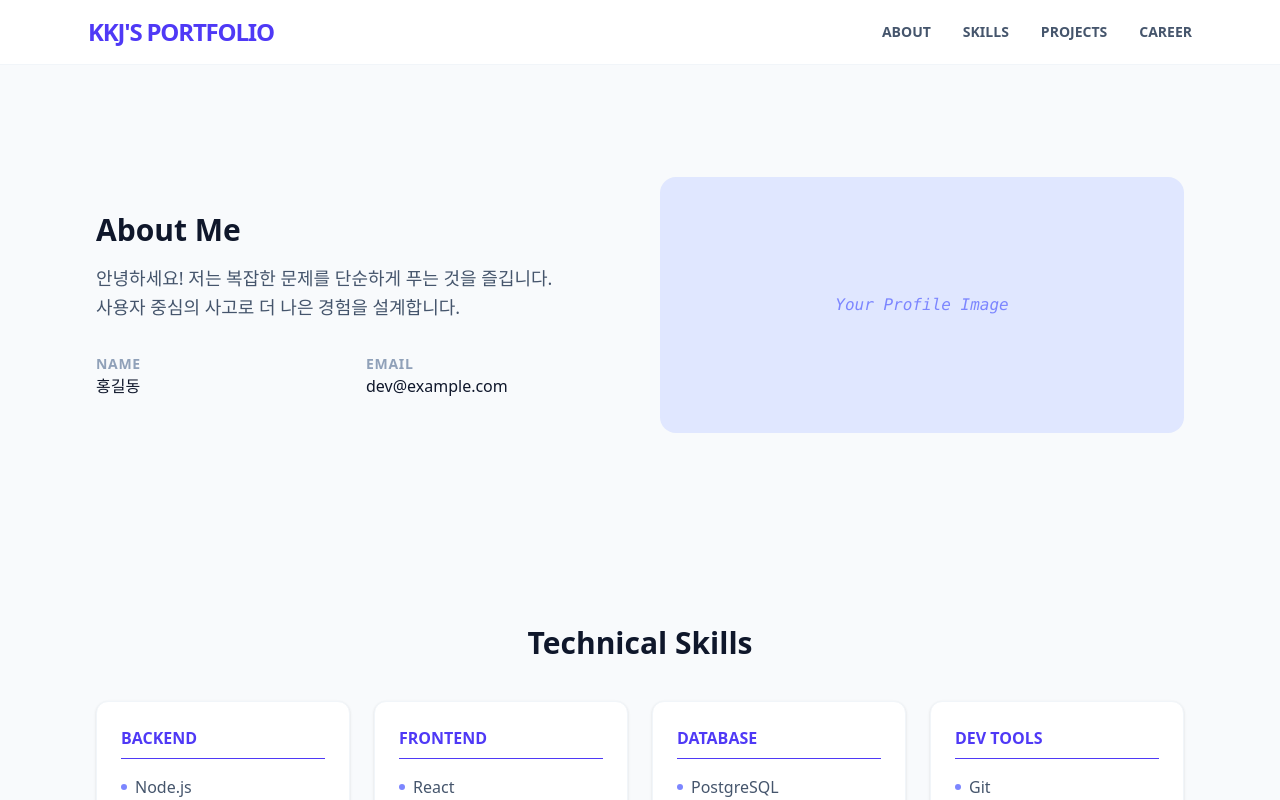
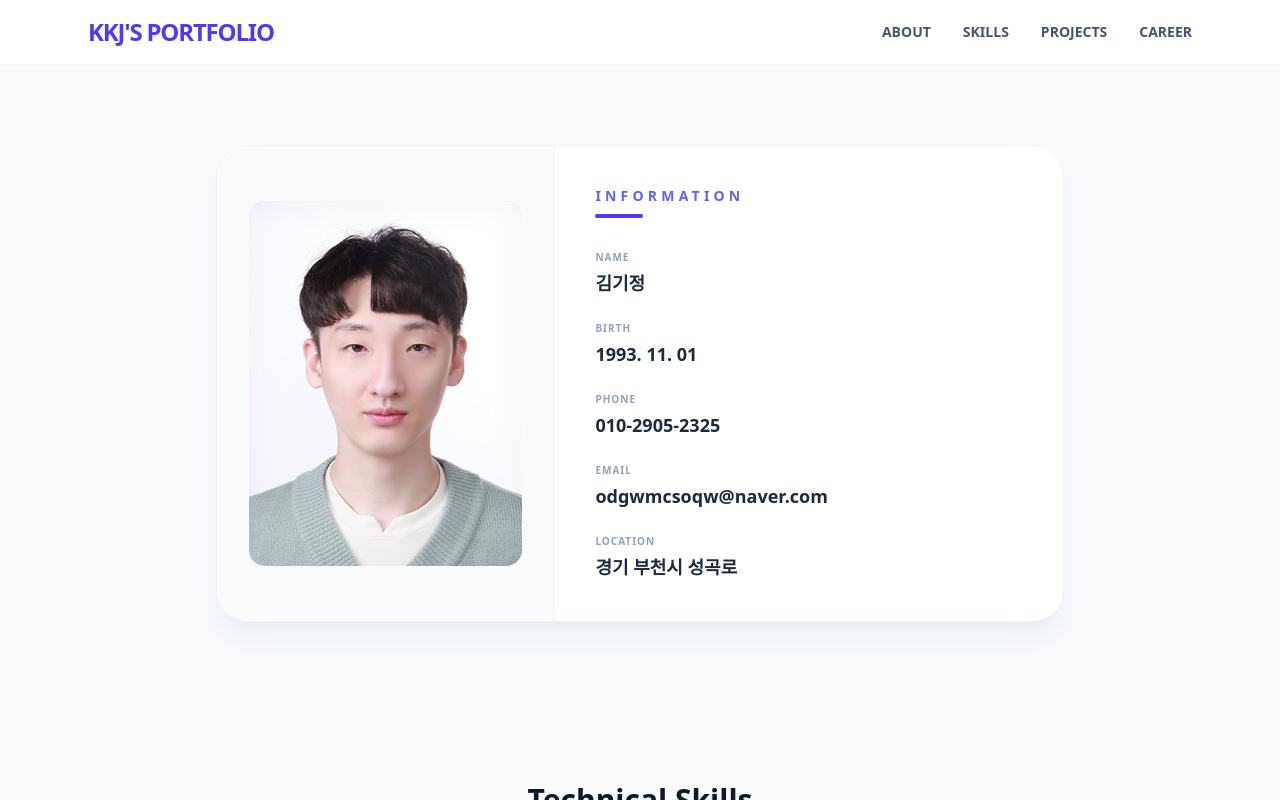
Before and after one commit to KimGiJeong1101/kkj-portfolio, a React (Vite) app: page / in a window 1280 px wide. Shown: the top 800 px of the page. Built offline with nearby package versions, Linux system fonts and the light colour scheme.

Commit message:
AboutMe 컴포넌트 완료

```diff
--- a/src/components/AboutMe.tsx
+++ b/src/components/AboutMe.tsx
@@ -2,67 +2,106 @@ import { useState, useEffect } from "react";
 import { motion, AnimatePresence } from "framer-motion";
 
 const AboutMe = () => {
-  const [showIntro, setShowIntro] = useState(true);
+  const [isIntroActive, setIsIntroActive] = useState(true);
 
   useEffect(() => {
-    const timer = setTimeout(() => setShowIntro(false), 2500); // 2.5초 후 전환
+    const timer = setTimeout(() => {
+      setIsIntroActive(false);
+    }, 3000); // 멘트가 조금 기니까 3초 정도로 여유있게 설정
     return () => clearTimeout(timer);
   }, []);
+
+  // 상수로 관리하는 내 정보
+  const MY_INFO = [
+    { LABEL: "NAME", VALUE: "김기정" },
+    { LABEL: "BIRTH", VALUE: "1993. 11. 01" },
+    { LABEL: "PHONE", VALUE: "010-2905-2325" },
+    { LABEL: "EMAIL", VALUE: "odgwmcsoqw@naver.com" },
+    { LABEL: "LOCATION", VALUE: "경기 부천시 성곡로" },
+  ];
 
   return (
     <section
       id="aboutme"
-      className="min-h-[60vh] flex items-center justify-center py-20"
+      className="relative min-h-[70vh] flex items-center justify-center py-20 overflow-hidden"
     >
       <AnimatePresence mode="wait">
-        {showIntro ? (
+        {isIntroActive ? (
+          /* --- STEP 1: 인트로 화면 (감성 멘트) --- */
           <motion.div
             key="intro"
             initial={{ opacity: 0, y: 10 }}
             animate={{ opacity: 1, y: 0 }}
-            exit={{ opacity: 0, y: -10 }}
+            exit={{ opacity: 0, scale: 0.95, filter: "blur(10px)" }}
             transition={{ duration: 0.8 }}
-            className="text-center"
+            className="text-center px-6 max-w-3xl"
           >
-            <h1 className="text-4xl md:text-6xl font-bold text-indigo-600">
-              끊임없이 성장하는 개발자, <br className="md:hidden" /> OOO입니다.
+            <h2 className="text-xl md:text-2xl font-medium text-slate-500 mb-6">
+              안녕하세요.
+            </h2>
+            <h1 className="text-3xl md:text-5xl font-black text-slate-900 leading-snug mb-8">
+              개발자 <span className="text-indigo-600">김기정</span>입니다.
             </h1>
+            <p className="text-lg md:text-xl text-slate-600 leading-relaxed break-keep font-light">
+              꾸준히 배우고 도전하며, 함께 성장하는 개발자가 되어,{" "}
+              <br className="hidden md:block" />
+              <span className="font-semibold text-slate-800">
+                작은 성취를 모아 큰 변화
+              </span>
+              를 만들어내고 싶습니다.
+            </p>
           </motion.div>
         ) : (
+          /* --- STEP 2: 메인 정보 화면 (팩트 중심) --- */
           <motion.div
-            key="content"
-            initial={{ opacity: 0, scale: 0.95 }}
-            animate={{ opacity: 1, scale: 1 }}
+            key="profile"
+            initial={{ opacity: 0, y: 20 }}
+            animate={{ opacity: 1, y: 0 }}
             transition={{ duration: 0.8 }}
-            className="grid md:grid-cols-2 gap-10 items-center w-full"
+            className="w-full max-w-4xl mx-auto px-6"
           >
-            <div className="space-y-4">
-              <h2 className="text-3xl font-bold">About Me</h2>
-              <p className="text-lg text-slate-600 leading-relaxed">
-                안녕하세요! 저는 복잡한 문제를 단순하게 푸는 것을 즐깁니다.{" "}
-                <br />
-                사용자 중심의 사고로 더 나은 경험을 설계합니다.
-              </p>
-              <div className="grid grid-cols-2 gap-4 pt-4">
-                <div>
-                  <p className="text-sm text-slate-400 uppercase tracking-wider font-semibold">
-                    NAME
-                  </p>
-                  <p className="font-medium">홍길동</p>
-                </div>
-                <div>
-                  <p className="text-sm text-slate-400 uppercase tracking-wider font-semibold">
-                    EMAIL
-                  </p>
-                  <p className="font-medium">dev@example.com</p>
+            <div className="bg-white rounded-[2rem] border border-slate-100 shadow-xl shadow-slate-200/50 overflow-hidden flex flex-col md:flex-row items-stretch">
+              {/* 왼쪽: 사진 영역  */}
+              <div className="md:w-2/5 bg-slate-50 flex items-center justify-center p-6 sm:p-8 border-b md:border-b-0 md:border-r border-slate-100">
+                <div className="w-full max-w-[240px] md:max-w-none aspect-[3/4] bg-slate-200 rounded-2xl shadow-inner overflow-hidden relative group">
+                  <img
+                    src="/이력서사진.jpg"
+                    alt="김기정"
+                    className="w-full h-full object-cover object-center transition-transform duration-500 hover:scale-105"
+                    onError={(e) => {
+                      e.currentTarget.src =
+                        "https://via.placeholder.com/300x400?text=No+Image";
+                    }}
+                  />
+
+                  {/* 사진 하단에 은은한 그라데이션을 넣어 잘림 방지 및 고급스러움 추가 */}
+                  <div className="absolute inset-0 shadow-[inset_0_0_40px_rgba(0,0,0,0.05)] pointer-events-none" />
                 </div>
               </div>
-            </div>
-            <div className="bg-indigo-100 h-64 rounded-2xl flex items-center justify-center">
-              {/* 여기에 본인 사진이나 일러스트 배치 */}
-              <span className="text-indigo-400 font-mono italic">
-                Your Profile Image
-              </span>
+
+              {/* 오른쪽: 정보 나열 영역 */}
+              <div className="md:w-3/5 p-10 flex flex-col justify-center">
+                <div className="mb-8">
+                  <h3 className="text-sm font-black tracking-[0.3em] text-indigo-500 mb-2">
+                    INFORMATION
+                  </h3>
+                  <div className="h-1 w-12 bg-indigo-600 rounded-full" />
+                </div>
+
+                <div className="grid gap-y-6">
+                  {MY_INFO.map((info) => (
+                    <div key={info.LABEL} className="group">
+                      <p className="text-[10px] font-bold text-slate-400 tracking-widest uppercase mb-1 group-hover:text-indigo-400 transition-colors">
+                        {info.LABEL}
+                      </p>
+
+                      <p className="text-lg font-bold text-slate-800">
+                        {info.VALUE}
+                      </p>
+                    </div>
+                  ))}
+                </div>
+              </div>
             </div>
           </motion.div>
         )}
```
Also changed, not shown: public/이력서사진.jpg (added).
